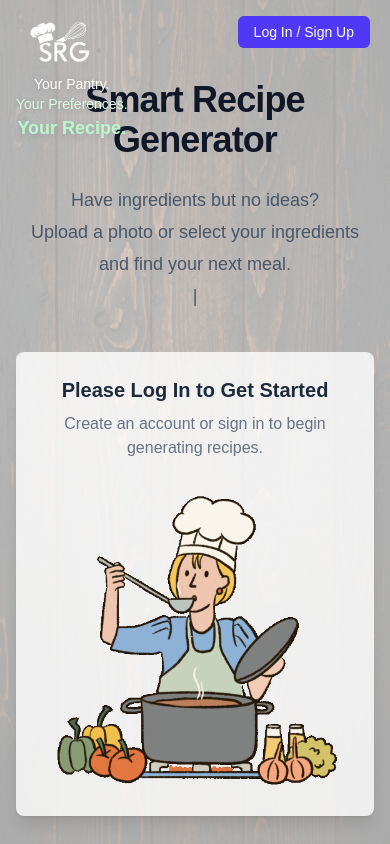
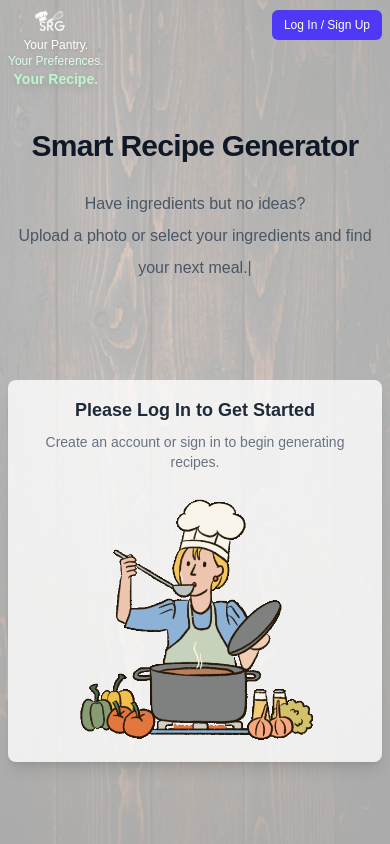
Before and after one commit to simranroy01/smart-recipe-generator, a Next.js app: page / in a window 390 px wide. Built offline with nearby package versions, Linux system fonts and the light colour scheme; no server answers.

Commit message:
add mobile responsive design

```diff
--- a/src/app/layout.tsx
+++ b/src/app/layout.tsx
@@ -29,7 +29,8 @@ export default function RootLayout({
       <body
         className={`${geistSans.variable} ${geistMono.variable} antialiased`}
       >
-        <header className="fixed top-0 left-0 z-50 p-4">
+        {/* Desktop header */}
+        <header className="hidden sm:block fixed top-0 left-0 z-50 p-4">
           <Link href="/" className="flex flex-col items-center">
             <Image
               src="/srglogo.png"
@@ -45,6 +46,24 @@ export default function RootLayout({
             </div>
           </Link>
         </header>
+
+        {/* Mobile header overlay */}
+        <div className="sm:hidden absolute top-2 left-2 z-20">
+          <Link href="/" className="flex flex-col items-center">
+            <Image
+              src="/srglogo.png"
+              alt="Smart Recipe Generator Logo"
+              width={50}
+              height={50}
+              className="rounded-full"
+            />
+            <div className="text-center mt-1">
+              <p className="text-xs font-medium text-white drop-shadow-sm">Your Pantry.</p>
+              <p className="text-xs font-medium text-green-100 drop-shadow-sm">Your Preferences.</p>
+              <p className="text-sm font-bold text-green-200 drop-shadow-md">Your Recipe.</p>
+            </div>
+          </Link>
+        </div>
         {children}
       </body>
     </html>
--- a/src/app/page.tsx
+++ b/src/app/page.tsx
@@ -15,7 +15,7 @@ export default async function Home() {
   } = await supabase.auth.getSession()
 
   return (
-    <main className="relative flex flex-col items-center min-h-screen p-4 pt-20 bg-gray-50 dark:bg-[#0a0a0a] overflow-hidden">
+    <main className="relative flex flex-col items-center min-h-screen p-2 sm:p-4 pt-16 sm:pt-20 bg-gray-50 dark:bg-[#0a0a0a] overflow-hidden">
       {/* Background image with overlay */}
       <div
         className="absolute inset-0 z-0"
@@ -33,24 +33,25 @@ export default async function Home() {
 
       {/* Welcome message beside logo */}
       {session && (
-        <div className="absolute top-5 left-32 z-10 animate-fade-in">
-          <p className="text-lg font-semibold text-gray-900 dark:text-gray-100 drop-shadow-sm">Welcome, {session.user.user_metadata?.name || session.user.email}!</p>
+        <div className="absolute top-3 sm:top-5 left-20 sm:left-32 z-10 animate-fade-in">
+          <p className="text-sm sm:text-lg font-semibold text-gray-900 dark:text-gray-100 drop-shadow-sm">Welcome, {session.user.user_metadata?.name || session.user.email}!</p>
         </div>
       )}
 
       {/* Buttons in top-right */}
-      <div className="absolute top-5 right-5 z-10">
+      <div className="absolute top-3 sm:top-5 right-2 sm:right-5 z-10">
         {session ? (
-          <div className="flex items-center gap-4">
+          <div className="flex flex-col sm:flex-row items-center gap-2 sm:gap-4">
             <Link
               href="/profile"
-              className="group relative inline-flex items-center px-4 py-2 text-sm font-medium text-white bg-gradient-to-r from-green-600/70 to-emerald-600/70 rounded-lg shadow-md hover:shadow-lg transform hover:scale-105 transition-all duration-300 ease-out overflow-hidden animate-pulse-scale"
+              className="group relative inline-flex items-center px-3 sm:px-4 py-2 text-xs sm:text-sm font-medium text-white bg-gradient-to-r from-green-600/70 to-emerald-600/70 rounded-lg shadow-md hover:shadow-lg transform hover:scale-105 transition-all duration-300 ease-out overflow-hidden animate-pulse-scale"
             >
               <span className="relative z-10 flex items-center">
-                <svg className="w-4 h-4 mr-2" fill="none" stroke="currentColor" viewBox="0 0 24 24">
+                <svg className="w-3 h-3 sm:w-4 sm:h-4 mr-1 sm:mr-2" fill="none" stroke="currentColor" viewBox="0 0 24 24">
                   <path strokeLinecap="round" strokeLinejoin="round" strokeWidth={2} d="M4.318 6.318a4.5 4.5 0 000 6.364L12 20.364l7.682-7.682a4.5 4.5 0 00-6.364-6.364L12 7.636l-1.318-1.318a4.5 4.5 0 00-6.364 0z" />
                 </svg>
-                My Favorite Recipes
+                <span className="hidden sm:inline">My Favorite Recipes</span>
+                <span className="sm:hidden">Favorites</span>
               </span>
               <div className="absolute inset-0 bg-gradient-to-r from-green-700/70 to-emerald-700/70 opacity-0 group-hover:opacity-100 transition-opacity duration-300 rounded-lg"></div>
             </Link>
@@ -59,26 +60,26 @@ export default async function Home() {
         ) : (
           <Link
             href="/auth"
-            className="px-4 py-2 text-sm font-medium text-white bg-indigo-600 rounded-md hover:bg-indigo-700"
+            className="px-3 sm:px-4 py-2 text-xs sm:text-sm font-medium text-white bg-indigo-600 rounded-md hover:bg-indigo-700"
           >
             Log In / Sign Up
           </Link>
         )}
       </div>
 
-      <div className="w-full max-w-5xl text-center z-10">
-        <h1 className="text-4xl font-bold tracking-tight text-gray-900 dark:text-gray-100 sm:text-6xl">
+      <div className="w-full max-w-5xl text-center z-10 pt-16 sm:pt-20">
+        <h1 className="text-3xl sm:text-4xl font-bold tracking-tight text-gray-900 dark:text-gray-100 sm:text-6xl mb-4 sm:mb-6">
           Smart Recipe Generator
         </h1>
         <TypingSubtitle />
         {session && (
-          <div className="mt-8">
+          <div className="mt-4 sm:mt-6">
             <Link
               href="/suggestions"
-              className="group relative inline-flex items-center justify-center px-8 py-4 text-lg font-semibold text-white bg-gradient-to-r from-orange-300/70 to-orange-500/70 rounded-full shadow-lg hover:shadow-xl transform hover:scale-105 transition-all duration-300 ease-out overflow-hidden"
+              className="group relative inline-flex items-center justify-center w-full sm:w-auto px-6 sm:px-8 py-4 text-base sm:text-lg font-semibold text-white bg-gradient-to-r from-orange-300/70 to-orange-500/70 rounded-full shadow-lg hover:shadow-xl transform hover:scale-105 transition-all duration-300 ease-out overflow-hidden"
             >
               <span className="relative z-10 flex items-center">
-                <svg className="w-5 h-5 mr-2 animate-pulse" fill="none" stroke="currentColor" viewBox="0 0 24 24">
+                <svg className="w-4 h-4 sm:w-5 sm:h-5 mr-2 animate-pulse" fill="none" stroke="currentColor" viewBox="0 0 24 24">
                   <path strokeLinecap="round" strokeLinejoin="round" strokeWidth={2} d="M13 10V3L4 14h7v7l9-11h-7z" />
                 </svg>
                 Get Personalized Suggestions
@@ -91,23 +92,23 @@ export default async function Home() {
       </div>
 
       {/* Conditionally render the ImageUploader if the user is logged in */}
-      <div className="w-full mt-10 z-10">
+      <div className="w-full mt-12 sm:mt-16 z-10">
         {session ? (
           <ImageUploader />
         ) : (
-          <div className="text-center bg-white/80 dark:bg-gray-800/80 p-6 rounded-lg shadow-lg max-w-md mx-auto">
-            <h2 className="text-xl font-semibold text-gray-800 dark:text-gray-100">
+          <div className="text-center bg-white/80 dark:bg-gray-800/80 p-4 sm:p-6 rounded-lg shadow-lg max-w-md mx-auto">
+            <h2 className="text-lg sm:text-xl font-semibold text-gray-800 dark:text-gray-100">
               Please Log In to Get Started
             </h2>
-            <p className="mt-2 text-gray-500 dark:text-gray-300">
+            <p className="mt-2 text-sm sm:text-base text-gray-500 dark:text-gray-300">
               Create an account or sign in to begin generating recipes.
             </p>
             <Image
               src="/cooking.gif"
               alt="Cooking animation"
-              width={300}
-              height={300}
-              className="mt-8 mx-auto"
+              width={250}
+              height={250}
+              className="mt-6 sm:mt-8 mx-auto"
             />
           </div>
         )}
--- a/src/components/RecipeCard.tsx
+++ b/src/components/RecipeCard.tsx
@@ -85,7 +85,7 @@ export default function RecipeCard({ recipe }: RecipeCardProps) {
       className="
         block rounded-xl shadow-lg
         bg-gray-50 dark:bg-gray-800
-        p-6
+        p-4 sm:p-6
         transition-transform duration-300
         hover:scale-105
         hover:shadow-2xl
@@ -95,7 +95,7 @@ export default function RecipeCard({ recipe }: RecipeCardProps) {
       <img
         src={recipe.image_url}
         alt={recipe.title}
-        className="w-full h-56 object-cover rounded-lg mb-4"
+        className="w-full h-40 sm:h-56 object-cover rounded-lg mb-4"
         loading="lazy"
       />
       <h3 className="text-xl font-semibold mb-2">{recipe.title}</h3>
--- a/src/components/RecipeFinder.tsx
+++ b/src/components/RecipeFinder.tsx
@@ -182,7 +182,7 @@ export default function RecipeFinder() {
   return (
     <div
       className="
-        w-full max-w-xl p-8 mx-auto my-10
+        w-full max-w-xl p-4 sm:p-8 mx-auto my-6 sm:my-10
         bg-gray-50 dark:bg-gray-800
         rounded-lg shadow-xl
         transition-transform duration-300
@@ -191,10 +191,10 @@ export default function RecipeFinder() {
     >
       {/* --- TABS for Input Mode --- */}
       <div className="flex border-b">
-        <button onClick={() => setInputMode('image')} className={`px-4 py-2 text-lg font-medium focus:outline-none ${inputMode === 'image' ? 'text-indigo-600 border-b-2 border-indigo-600' : 'text-gray-700 dark:text-gray-200'}`}>
+        <button onClick={() => setInputMode('image')} className={`px-2 sm:px-4 py-2 text-sm sm:text-lg font-medium focus:outline-none ${inputMode === 'image' ? 'text-indigo-600 border-b-2 border-indigo-600' : 'text-gray-700 dark:text-gray-200'}`}>
           From Image
         </button>
-        <button onClick={() => setInputMode('text')} className={`px-4 py-2 text-lg font-medium focus:outline-none ${inputMode === 'text' ? 'text-indigo-600 border-b-2 border-indigo-600' : 'text-gray-700 dark:text-gray-200'}`}>
+        <button onClick={() => setInputMode('text')} className={`px-2 sm:px-4 py-2 text-sm sm:text-lg font-medium focus:outline-none ${inputMode === 'text' ? 'text-indigo-600 border-b-2 border-indigo-600' : 'text-gray-700 dark:text-gray-200'}`}>
           From Text / List
         </button>
       </div>
--- a/src/components/RecipeList.tsx
+++ b/src/components/RecipeList.tsx
@@ -17,7 +17,7 @@ interface RecipeListProps {
 
 export default function RecipeList({ recipes, onBack }: RecipeListProps) {
   return (
-    <div className="w-full max-w-4xl p-8 mx-auto my-10">
+    <div className="w-full max-w-4xl p-4 sm:p-8 mx-auto my-6 sm:my-10">
       {onBack && (
         <div className="mb-6 flex justify-start">
           <button
--- a/src/components/TypingSubtitle.tsx
+++ b/src/components/TypingSubtitle.tsx
@@ -46,9 +46,10 @@ export default function TypingSubtitle() {
   }, [])
 
   return (
-    <p className="mt-6 text-lg leading-8 text-gray-600 dark:text-gray-300">
-       Have ingredients but no ideas? <span className="inline-block min-w-0">{displayedText}</span>
-       {showCursor && <span className="animate-blink">|</span>}
-     </p>
+    <div className="mt-6 sm:mt-8 mb-4 sm:mb-6">
+      <p className="text-base sm:text-lg leading-8 text-gray-600 dark:text-gray-300 min-h-[8rem] sm:min-h-[5rem]">
+         Have ingredients but no ideas? <span className="inline-block min-w-0">{displayedText}{showCursor && <span className="animate-blink">|</span>}</span>
+       </p>
+    </div>
   )
 }
```
